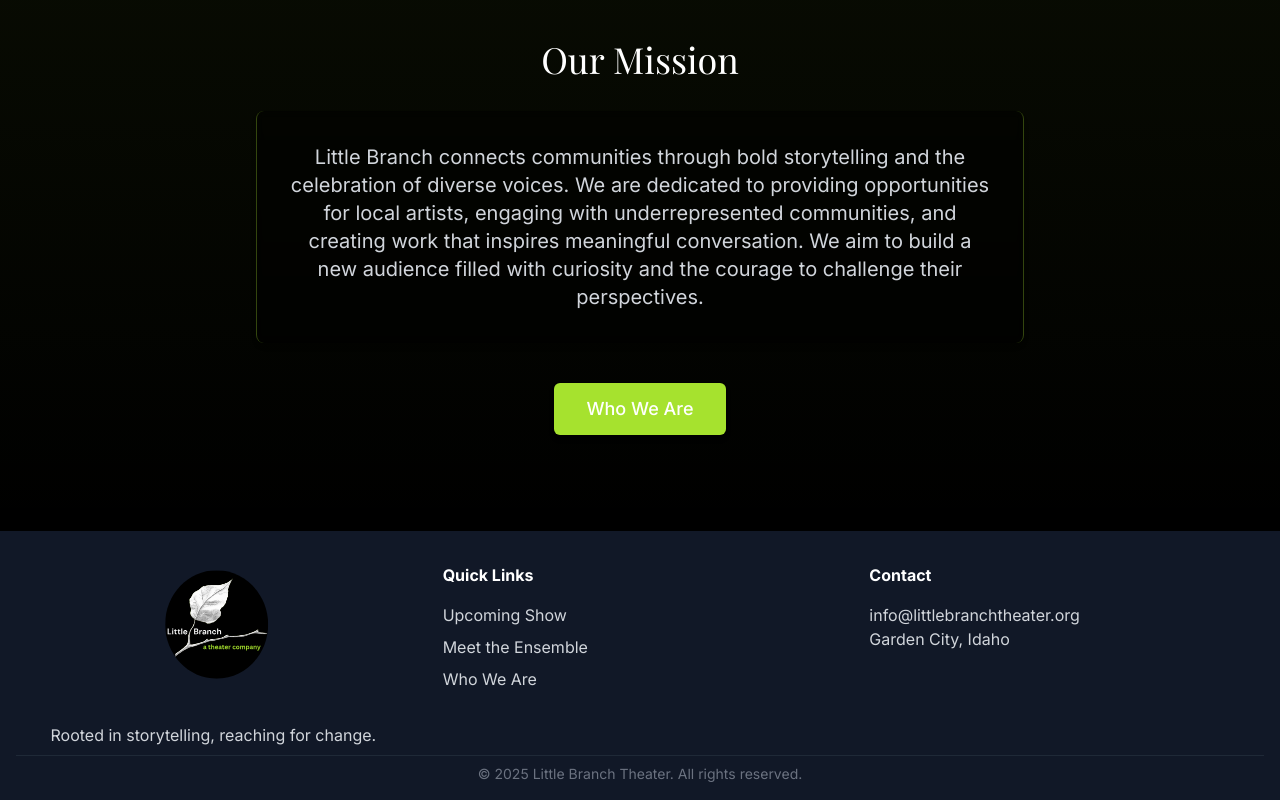
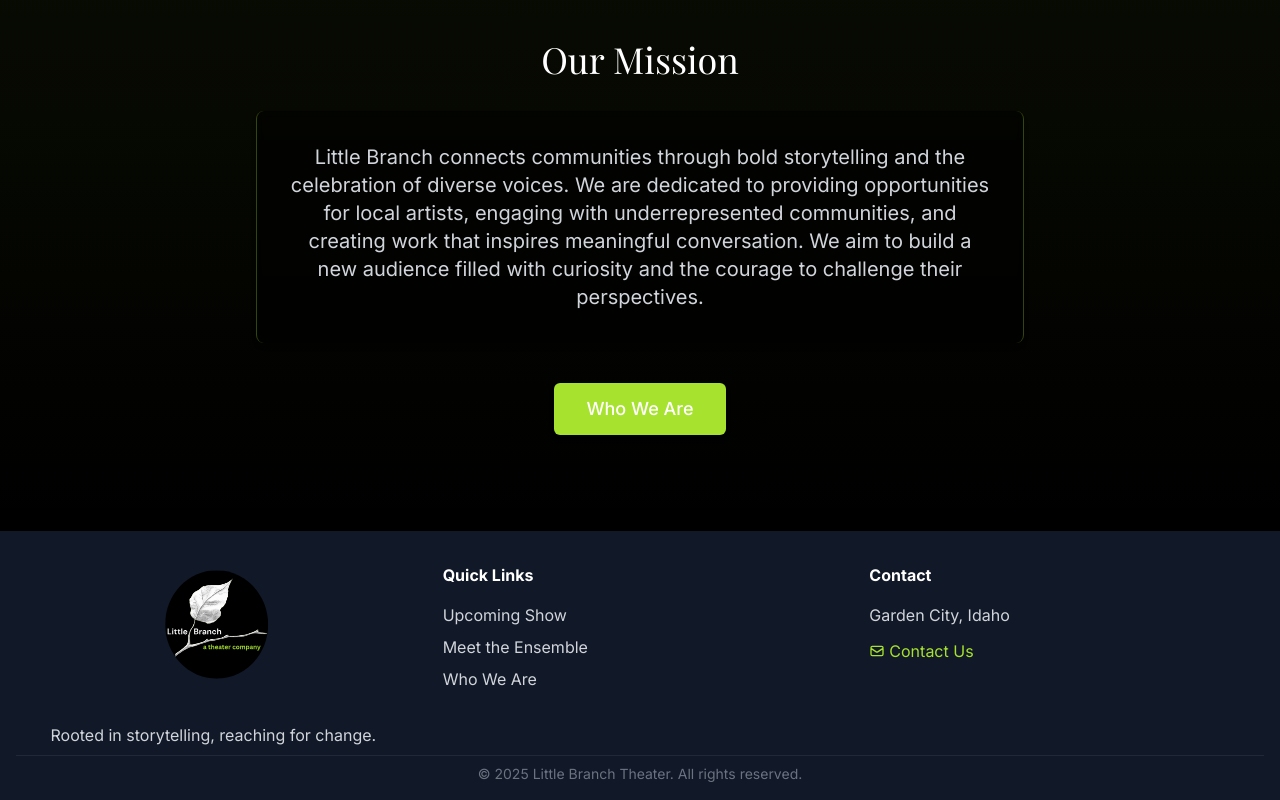
Before and after one commit to gzambran/littleBranchTheater, a Next.js app: page / in a window 1280 px wide. Shown: the part 794-1594 px from the top of the page. Built offline with nearby package versions, Linux system fonts and the light colour scheme; a web font is replaced by a local one.

Commit message:
Added Contact Us link in footer

```diff
--- a/src/components/Footer.tsx
+++ b/src/components/Footer.tsx
@@ -1,8 +1,13 @@
-import React from 'react'
+"use client"
+
+import React, { useState } from 'react'
 import Link from 'next/link'
 import Image from 'next/image'
+import ContactModal from './ContactModal'
 
 export default function Footer() {
+  const [isContactModalOpen, setIsContactModalOpen] = useState(false);
+
   return (
     <footer className="bg-gray-900 py-2 md:pt-8 md:pb-4">
       <div className="container mx-auto px-4">
@@ -23,11 +28,16 @@ export default function Footer() {
               Rooted in storytelling, reaching for change.
             </p>
 
-            {/* Contact Info - Minimal */}
-            <p className="text-gray-300 text-sm text-center">
-              Garden City, Idaho<br />
-              <a href="mailto:info@littlebranchtheater.org">info@littlebranchtheater.org</a>
+            {/* Contact Info - Minimal with button */}
+            <p className="text-gray-300 text-sm text-center mb-2">
+              Garden City, Idaho
             </p>
+            <button
+              onClick={() => setIsContactModalOpen(true)}
+              className="text-accent hover:text-white transition-colors text-sm font-medium"
+            >
+              Contact Us
+            </button>
           </div>
         </div>
 
@@ -75,20 +85,32 @@ export default function Footer() {
           {/* Contact */}
           <div className="mb-8 md:mb-0">
             <h4 className="font-bold mb-4 text-left">Contact</h4>
-            <p className="text-gray-300">
-              <a href="mailto:info@littlebranchtheater.org">info@littlebranchtheater.org</a>
-              <br />
+            <p className="text-gray-300 mb-3">
               Garden City, Idaho
             </p>
+            <button
+              onClick={() => setIsContactModalOpen(true)}
+              className="text-accent hover:text-white transition-colors flex items-center"
+            >
+              <svg xmlns="http://www.w3.org/2000/svg" className="h-4 w-4 mr-1" fill="none" viewBox="0 0 24 24" stroke="currentColor">
+                <path strokeLinecap="round" strokeLinejoin="round" strokeWidth={2} d="M3 8l7.89 5.26a2 2 0 002.22 0L21 8M5 19h14a2 2 0 002-2V7a2 2 0 00-2-2H5a2 2 0 00-2 2v10a2 2 0 002 2z" />
+              </svg>
+              Contact Us
+            </button>
           </div>
         </div>
 
         {/* Copyright */}
         <div className="pt-2 mt-2 border-t border-gray-800 text-center text-gray-500 text-sm">
-          {/* Reduced pt-3 and mt-3 to pt-2 and mt-2 */}
           &copy; {new Date().getFullYear()} Little Branch Theater. All rights reserved.
         </div>
       </div>
+
+      {/* Contact Modal */}
+      <ContactModal
+        isOpen={isContactModalOpen}
+        onClose={() => setIsContactModalOpen(false)}
+      />
     </footer>
   )
 }
```
